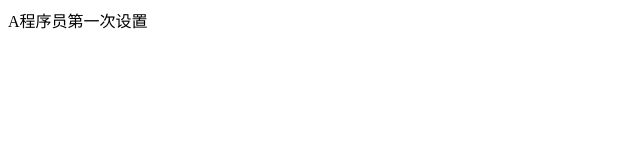
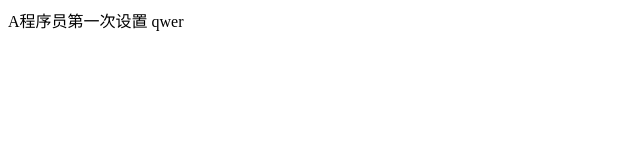
Before and after one commit to SEA-DH/git-demo, a plain HTML site: page index.html in a window 1280 px wide. Shown: the full height of the page, 0-640 px from the left. Drawn offline with Linux system fonts and the light colour scheme.

Commit message:
A程序员第二次提交

```diff
--- a/index.html
+++ b/index.html
@@ -9,7 +9,7 @@
 </head>
 
 <body>
-    A程序员第一次设置
+    A程序员第一次设置 qwer
 </body>
 
 </html>
```
